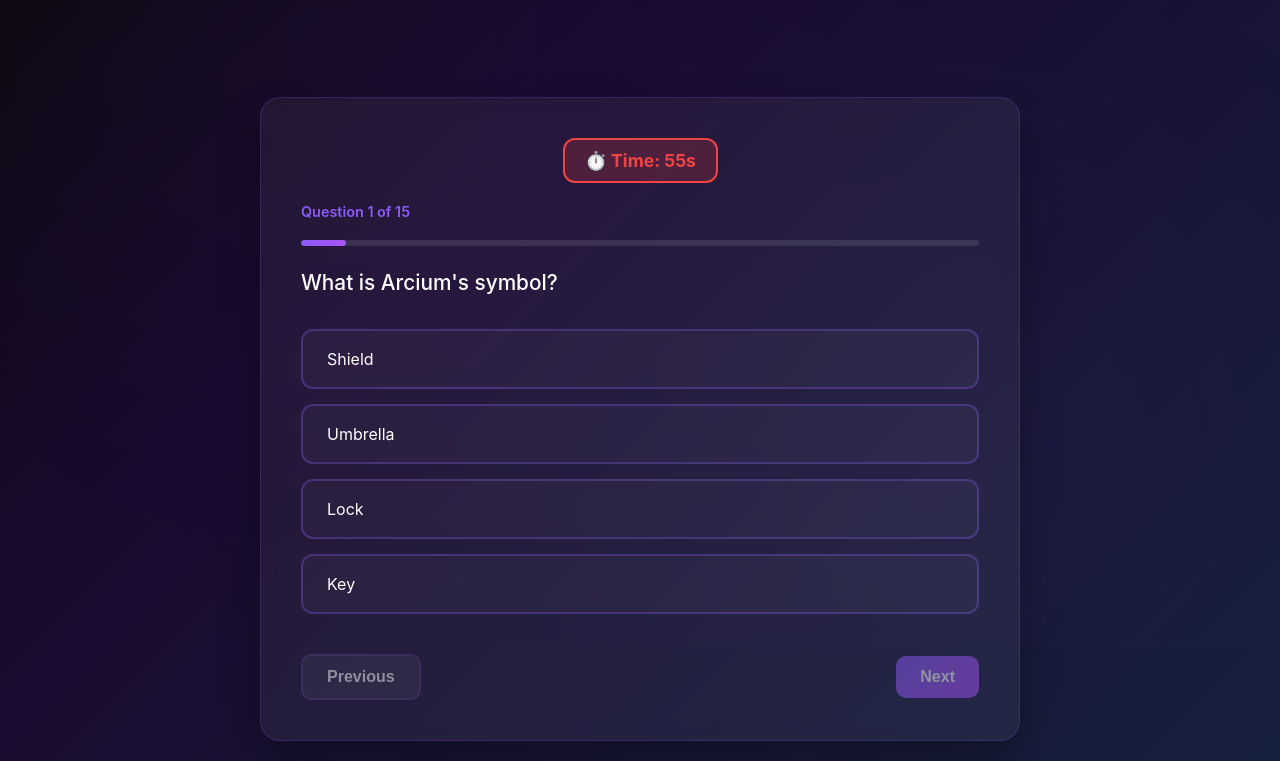
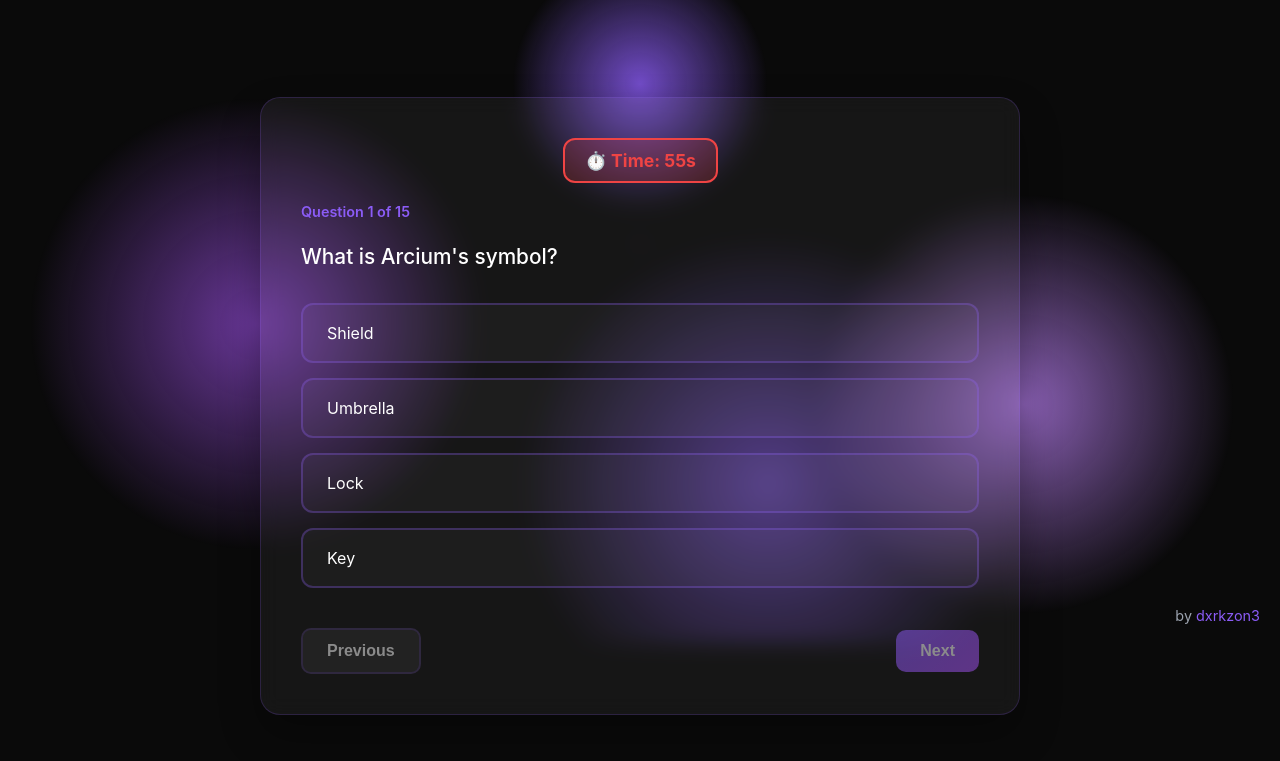
Before and after one commit to dxrkzone/-encrypted-quiz, a plain HTML site: page index.html in a window 1280 px wide. Shown: the part 156-917 px from the top of the page. After the commit the page ends 891 px from the top, so only its background shows below. Drawn offline with Linux system fonts and the light colour scheme.

Commit message:
Update index.html
used arcium website backdrop for the background

```diff
--- a/index.html
+++ b/index.html
@@ -13,23 +13,35 @@
 
         body {
             font-family: -apple-system, BlinkMacSystemFont, 'Segoe UI', Roboto, Oxygen, Ubuntu, Cantarell, sans-serif;
-            background: linear-gradient(135deg, #0a0a0a 0%, #1a0a2e 35%, #16213e 100%);
+            background-color: #0a0a0a;
+            background-image:
+                radial-gradient(circle at center, #8B5CF6 1px, transparent 1px);
+            background-size: 20px 20px;
+            background-attachment: fixed;
             color: #ffffff;
             min-height: 100vh;
             overflow-x: hidden;
+            position: relative;
         }
 
-        .background-pattern {
+        body::before {
+            content: '';
             position: fixed;
             top: 0;
             left: 0;
             width: 100%;
             height: 100%;
-            opacity: 0.03;
             background-image:
-                radial-gradient(circle at 25% 25%, #8B5CF6 0%, transparent 50%),
-                radial-gradient(circle at 75% 75%, #A855F7 0%, transparent 50%);
+                radial-gradient(circle at 50% 30%, rgba(139, 92, 246, 0.8) 0%, transparent 15%),
+                radial-gradient(circle at 20% 60%, rgba(168, 85, 247, 0.6) 0%, transparent 20%),
+                radial-gradient(circle at 80% 70%, rgba(192, 132, 252, 0.7) 0%, transparent 18%),
+                radial-gradient(circle at 60% 80%, rgba(139, 92, 246, 0.5) 0%, transparent 25%);
+            z-index: -1;
             pointer-events: none;
+        }
+
+        .background-pattern {
+            display: none;
         }
 
         .container {
@@ -46,6 +58,26 @@
             padding: 40px 0;
         }
 
+        .credit {
+            position: fixed;
+            bottom: 20px;
+            right: 20px;
+            font-size: 0.9rem;
+            color: #9CA3AF;
+            z-index: 1000;
+        }
+
+        .credit a {
+            color: #8B5CF6;
+            text-decoration: none;
+            transition: color 0.3s ease;
+        }
+
+        .credit a:hover {
+            color: #A855F7;
+            text-decoration: underline;
+        }
+
         .logo {
             font-size: 3rem;
             margin-bottom: 10px;
@@ -59,6 +91,12 @@
             font-size: 1.2rem;
             color: #9CA3AF;
             margin-bottom: 20px;
+        }
+
+        .tagline {
+            font-size: 0.9rem;
+            color: #6B7280;
+            font-style: italic;
         }
 
         .quiz-container {
@@ -202,8 +240,6 @@
             50% { transform: scale(1.05); }
             100% { transform: scale(1); }
         }
-
-        .progress-bar {
             width: 100%;
             height: 6px;
             background: rgba(255, 255, 255, 0.1);
@@ -310,6 +346,7 @@
         <div class="header">
             <div class="logo">☂️ How &lt;encrypted&gt; are you?</div>
             <div class="subtitle">Privacy Knowledge Challenge</div>
+
         </div>
 
         <div class="quiz-container">
@@ -342,6 +379,10 @@
                 <button class="btn restart-btn" onclick="restartQuiz()">Try Again</button>
             </div>
         </div>
+    </div>
+
+    <div class="credit">
+        by <a href="https://x.com/dxrkzon3" target="_blank" rel="noopener noreferrer">dxrkzon3</a>
     </div>
 
     <script>
```
